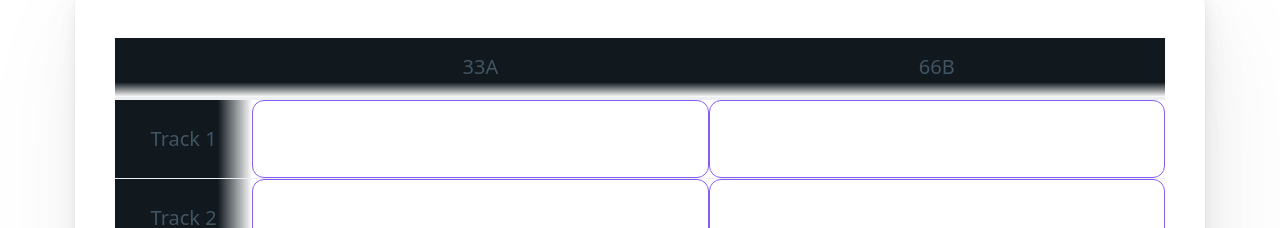
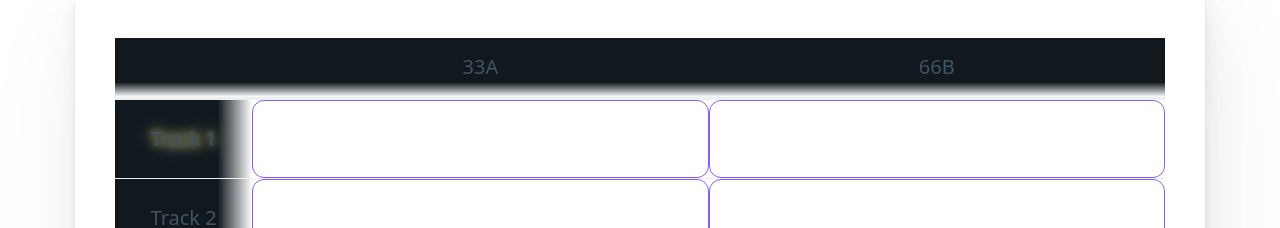
Before and after one commit to its-all-waves/cs50-final-setflow-tracks-in-svelte, a SvelteKit app: page /tracks in a window 1280 px wide. In both pictures the pointer is over the element "Track 1". Shown: the part 232-460 px from the top of the page. Built offline with nearby package versions, Linux system fonts and the light colour scheme.

Commit message:
add comments, a bit of css to table.svelte

```diff
--- a/src/routes/tracks/table.svelte
+++ b/src/routes/tracks/table.svelte
@@ -29,7 +29,7 @@
 			certainly undefined at this point? Where should it be initialized?
 			*/
 
-			// throw an error (aim: help in dev to figure how we // get here)
+			// throw an error
 			if (scene.trackList.characterNames !== undefined) {
 				// (if characterNames is DEFINED...)
 				throw new Error('How the ELF did we get here?!')
@@ -37,6 +37,17 @@
 			// characterNames is UNDEFINED
 			scene.trackList = scene.trackList.concat(newTrackListItem(trackName, characterInHand))
 		}
+
+		/* TODO: BIG BUG: when adding character to all scenes on a track...
+		if a different character is clicked just after selecting the track, the
+		first character chosen is added to the track.
+		this is the opposite behavior of when a character is being added to a
+		single scene, where you last character selected is the one that is
+		applied to that track in that scene. */
+
+		/* TODO: BIG BUG: can duplicate characters in a scene when adding to all
+		scenes on a track
+		 */
 	}
 </script>
 
@@ -111,6 +122,11 @@
 		background: linear-gradient(90deg, rgba(17, 25, 31, 1) 75%, rgba(17, 25, 31, 0) 100%);
 	}
 
+	tbody tr th:hover {
+		text-shadow: 0px 0px 6px black, 0 0 6px rgba(255, 255, 255, 0.75),
+			0 0 12px rgba(255, 242, 0, 0.75), 0 0 18px rgba(255, 255, 255, 0.75);
+	}
+
 	/* column headers */
 	thead th {
 		position: sticky; /* currently does nothing... */
```
